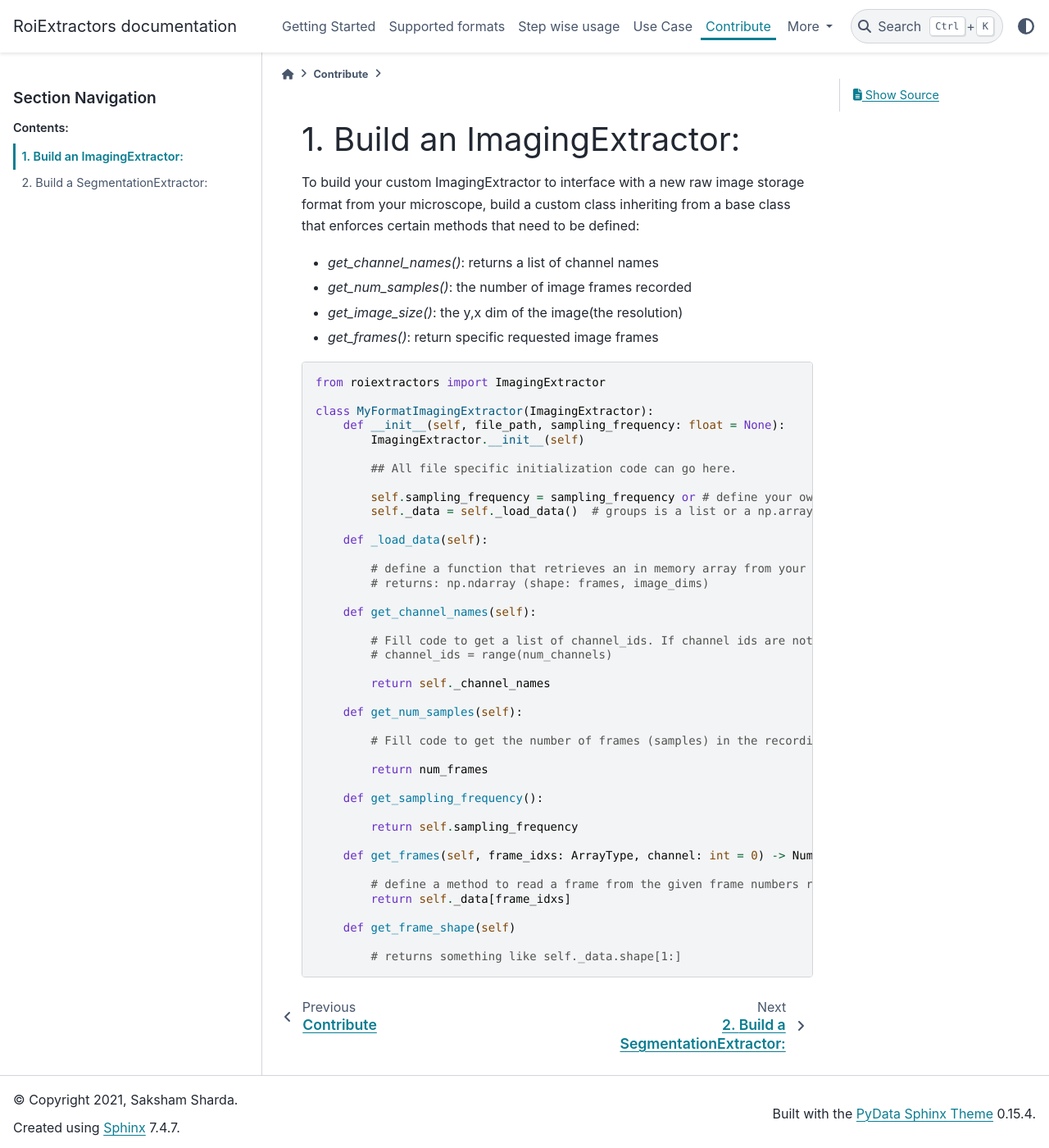
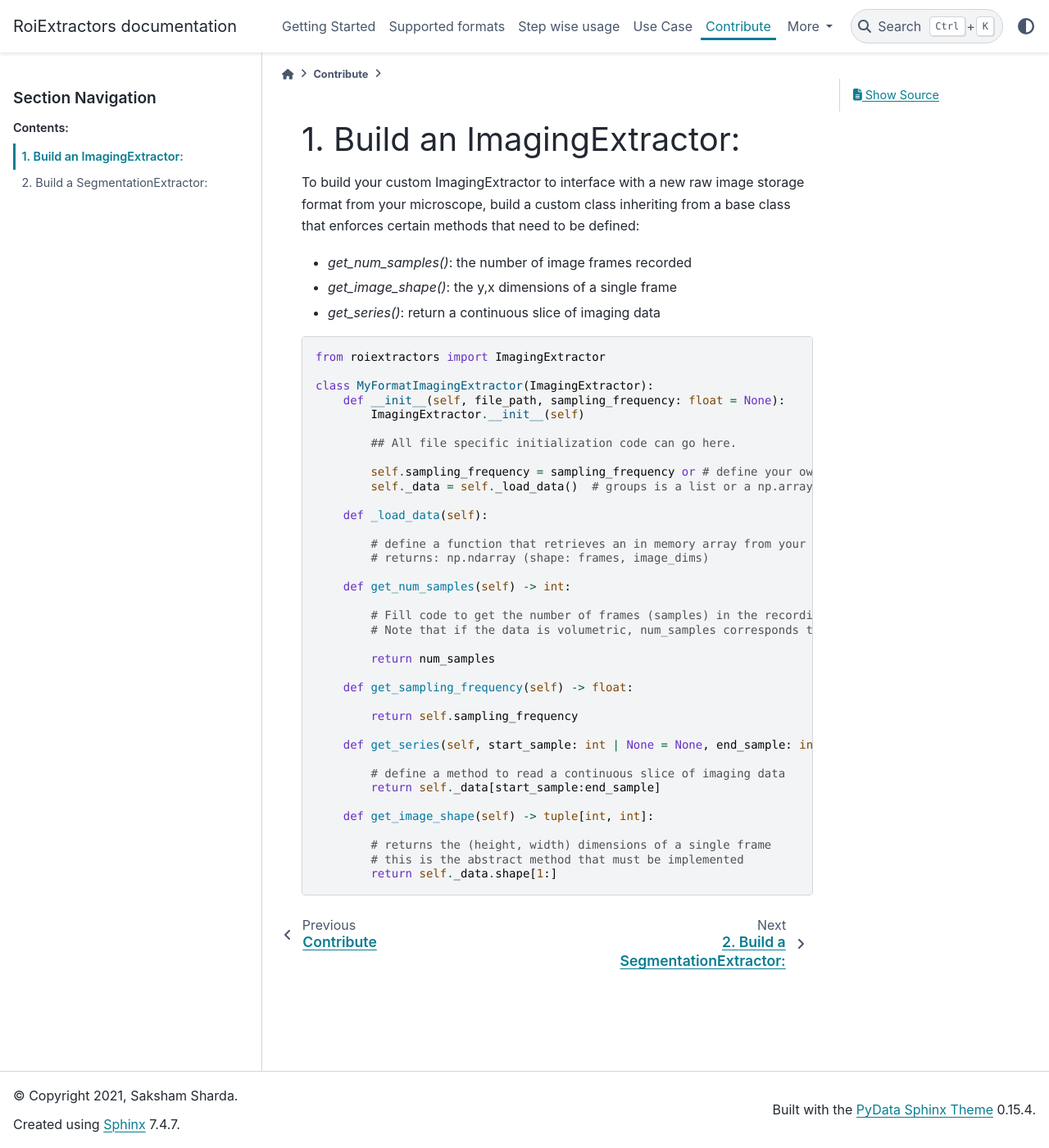
Before and after one commit to catalystneuro/roiextractors, a Sphinx documentation site: the page built from docs/source/build_ie.rst, in a window 1280 px wide and 1400 px high. Shown: the whole window at 82% size. Built offline with Sphinx 7.4.7 and the PyData theme 0.15.4, drawn with Linux system fonts in a browser that asks for light colours.

Commit message:
Improve docs (#531)
* improve docs

* typing

```diff
--- a/docs/source/build_ie.rst
+++ b/docs/source/build_ie.rst
@@ -3,10 +3,9 @@ Build an ImagingExtractor:
 
 To build your custom ImagingExtractor to interface with a new raw image storage format from your microscope, build a custom class inheriting from a base class that enforces certain methods that need to be defined:
 
-* `get_channel_names()`: returns a list of channel names
 * `get_num_samples()`: the number of image frames recorded
-* `get_image_size()`: the y,x dim of the image(the resolution)
-* `get_frames()`: return specific requested image frames
+* `get_image_shape()`: the y,x dimensions of a single frame
+* `get_series()`: return a continuous slice of imaging data
 
 
 
@@ -28,28 +27,24 @@ To build your custom ImagingExtractor to interface with a new raw image storage
             # define a function that retrieves an in memory array from your native imaging format
             # returns: np.ndarray (shape: frames, image_dims)
 
-        def get_channel_names(self):
-
-            # Fill code to get a list of channel_ids. If channel ids are not specified, you can use:
-            # channel_ids = range(num_channels)
-
-            return self._channel_names
-
-        def get_num_samples(self):
+        def get_num_samples(self) -> int:
 
             # Fill code to get the number of frames (samples) in the recordings.
+            # Note that if the data is volumetric, num_samples corresponds to the number of volumes, not the number of 2D images.
 
-            return num_frames
+            return num_samples
 
-        def get_sampling_frequency():
+        def get_sampling_frequency(self) -> float:
 
             return self.sampling_frequency
 
-        def get_frames(self, frame_idxs: ArrayType, channel: int = 0) -> NumpyArray:
+        def get_series(self, start_sample: int | None = None, end_sample: int | None = None) -> NumpyArray:
 
-            # define a method to read a frame from the given frame numbers requested.
-            return self._data[frame_idxs]
+            # define a method to read a continuous slice of imaging data
+            return self._data[start_sample:end_sample]
 
-        def get_frame_shape(self)
+        def get_image_shape(self) -> tuple[int, int]:
 
-            # returns something like self._data.shape[1:]
+            # returns the (height, width) dimensions of a single frame
+            # this is the abstract method that must be implemented
+            return self._data.shape[1:]
```
Also changed, not shown: CHANGELOG.md (+1 -0 lines), docs/source/build_re.rst (+5 -3 lines), docs/source/usecase.rst (+12 -22 lines).
